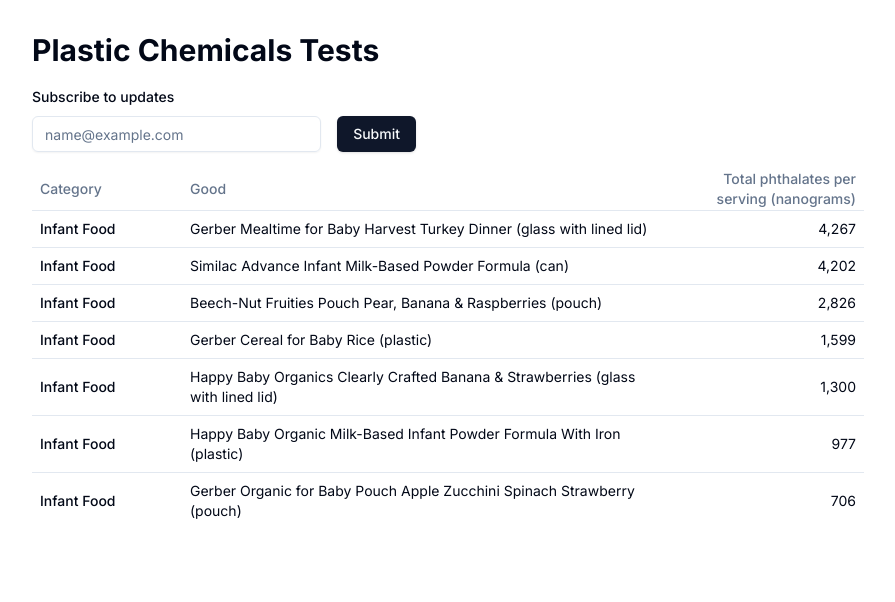
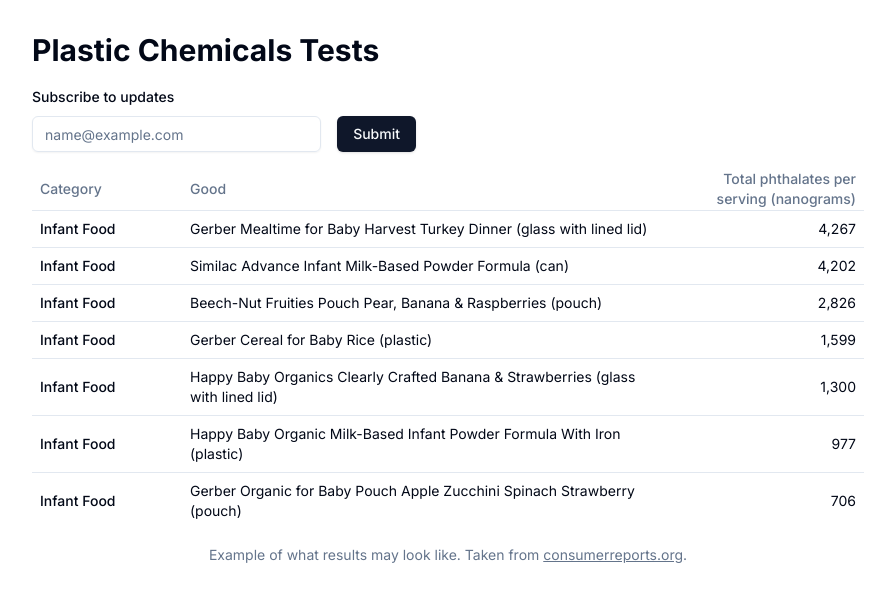
Before and after one commit to plasticlist/plasticlist-old, a Next.js app: page / in a window 1280 px wide. Shown: the top 602 px of the page, without its empty margins (192-1087 px from the left). Built offline with nearby package versions, Linux system fonts and the light colour scheme.

Commit message:
added footnote

```diff
--- a/src/app/page.tsx
+++ b/src/app/page.tsx
@@ -107,6 +107,7 @@
         </form>
       </Form>
       <Table>
+        <TableCaption>Example of what results may look like. Taken from <a href="https://www.consumerreports.org/health/food-contaminants/the-plastic-chemicals-hiding-in-your-food-a7358224781/" target="_blank" rel="noopener noreferrer" className="underline">consumerreports.org</a>.</TableCaption>
         <TableHeader>
           <TableRow>
             <TableHead className="w-[150px]">Category</TableHead>
```
